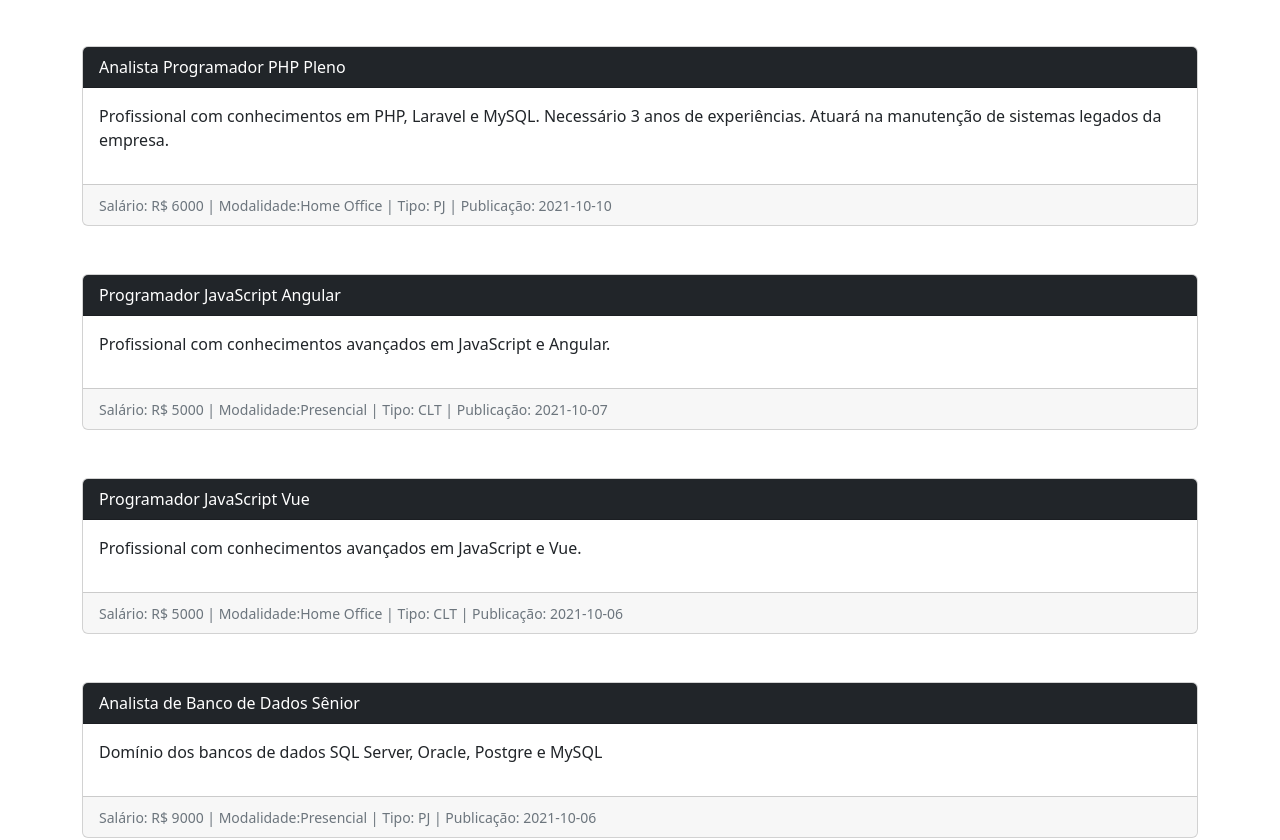
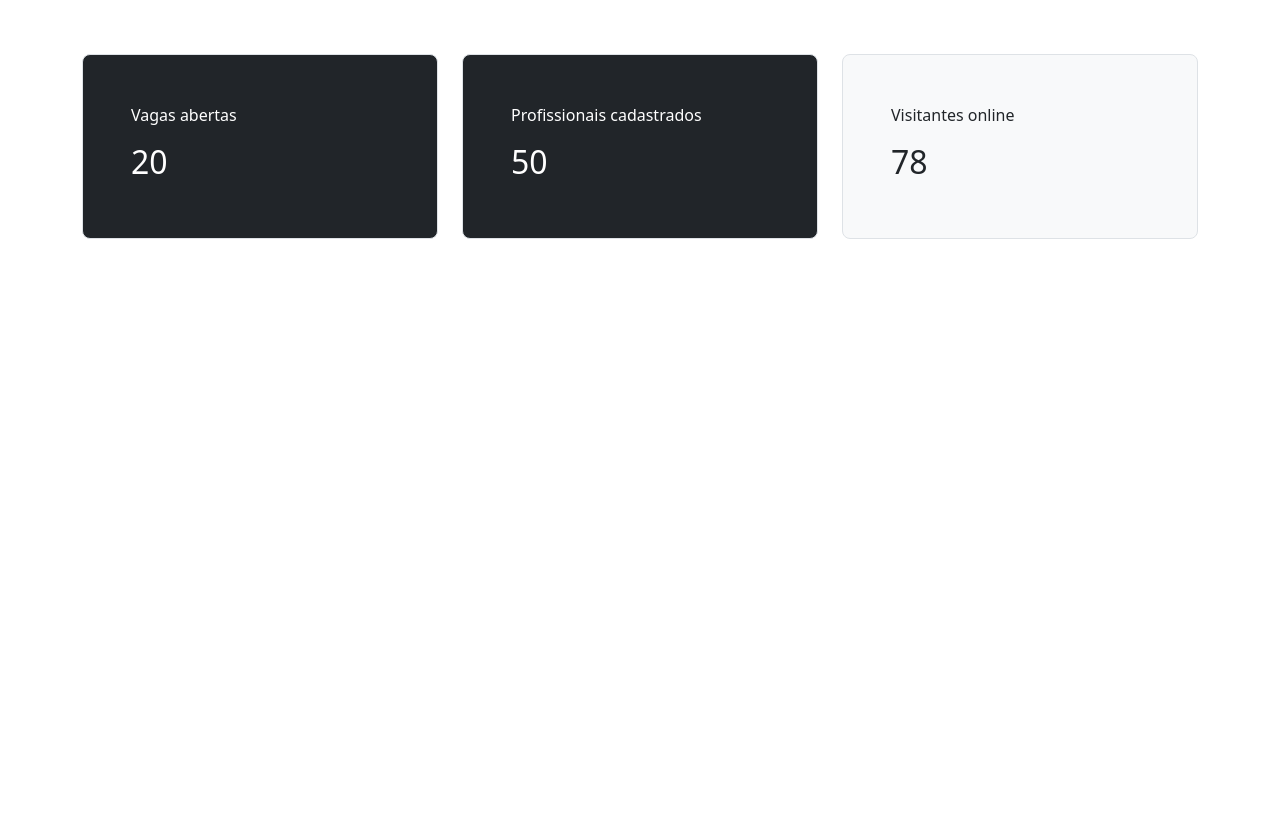
Before and after one commit to jonasmzsouza/vue-vagas, a Vue app: page / in a window 1280 px wide. Shown: the part 388-1228 px from the top of the page. After the commit the page ends 800 px from the top, so only its background shows below. Built offline with nearby package versions, Linux system fonts and the light colour scheme.

Commit message:
update(publicarcagacomponent | vagacomponent): storing records in localStorage and handling props with computed properties

```diff
--- a/src/components/comuns/VagaComponent.vue
+++ b/src/components/comuns/VagaComponent.vue
@@ -6,8 +6,8 @@
     </div>
     <div class="card-footer">
       <small class="text-muted">
-        Salário: R$ {{ salario }} | Modalidade:{{ modalidade }} | Tipo:
-        {{ tipo }} | Publicação: {{ publicacao }}
+        Salário: R$ {{ salario }} | Modalidade: {{ getModalidade }} | Tipo:
+        {{ getTipo }} | Publicação: {{ getPublicacao }}
       </small>
     </div>
   </div>
@@ -42,5 +42,29 @@ export default {
       required: true,
     },
   },
+  computed: {
+    getModalidade() {
+      switch (this.modalidade) {
+        case "1":
+          return "Home Office";
+        case "2":
+          return "Presencial";
+      }
+      return "";
+    },
+    getTipo() {
+      switch (this.tipo) {
+        case "1":
+          return "CLT";
+        case "2":
+          return "PJ";
+      }
+      return "";
+    },
+    getPublicacao() {
+      let dataPublicacao = new Date(this.publicacao);
+      return dataPublicacao.toLocaleDateString("pt-BR");
+    },
+  },
 };
 </script>
--- a/src/components/views/HomeComponent.vue
+++ b/src/components/views/HomeComponent.vue
@@ -57,53 +57,7 @@ export default {
   },
   data: () => ({
     usuariosOnline: 0,
-    vagas: [
-      {
-        titulo: "Analista Programador PHP Pleno",
-        descricao:
-          "Profissional com conhecimentos em PHP, Laravel e MySQL. Necessário 3 anos de experiências. Atuará na manutenção de sistemas legados da empresa.",
-        salario: 6000,
-        modalidade: "Home Office",
-        tipo: "PJ",
-        publicacao: "2021-10-10",
-      },
-      {
-        titulo: "Programador JavaScript Angular",
-        descricao:
-          "Profissional com conhecimentos avançados em JavaScript e Angular.",
-        salario: 5000,
-        modalidade: "Presencial",
-        tipo: "CLT",
-        publicacao: "2021-10-07",
-      },
-      {
-        titulo: "Programador JavaScript Vue",
-        descricao:
-          "Profissional com conhecimentos avançados em JavaScript e Vue.",
-        salario: 5000,
-        modalidade: "Home Office",
-        tipo: "CLT",
-        publicacao: "2021-10-06",
-      },
-      {
-        titulo: "Analista de Banco de Dados Sênior",
-        descricao:
-          "Domínio dos bancos de dados SQL Server, Oracle, Postgre e MySQL",
-        salario: 9000,
-        modalidade: "Presencial",
-        tipo: "PJ",
-        publicacao: "2021-10-06",
-      },
-      {
-        titulo: "Programador Web Júnior",
-        descricao:
-          "Conhecimentos básicos em HTML, CSS, JavaScript, Bootstrap, PHP e MySQL",
-        salario: 3000,
-        modalidade: "Presencial",
-        tipo: "CLT",
-        publicacao: "2021-10-05",
-      },
-    ],
+    vagas: [],
   }),
   methods: {
     getUsuariosOnline() {
@@ -113,6 +67,9 @@ export default {
   created() {
     setInterval(this.getUsuariosOnline, 1000);
   },
+  activated() {
+    this.vagas = JSON.parse(localStorage.getItem("vagas"));
+  },
 };
 </script>
 
--- a/src/components/views/PublicarVagaComponent.vue
+++ b/src/components/views/PublicarVagaComponent.vue
@@ -8,30 +8,41 @@
 
     <div class="row mt-3">
       <div class="col">
-        <labal class="form-label">Titulo da vaga</labal>
-        <input type="text" class="form-control" />
+        <label class="form-label">Titulo da vaga</label>
+        <input type="text" class="form-control" v-model="titulo" />
         <div class="form-text">Por exemplo: Programador JavaScripte VueJS.</div>
       </div>
     </div>
 
     <div class="row mt-3">
       <div class="col">
-        <labal class="form-label">Titulo da vaga</labal>
-        <textarea type="text" class="form-control" rows="5"></textarea>
+        <label class="form-label">Titulo da vaga</label>
+        <textarea
+          type="text"
+          class="form-control"
+          rows="5"
+          v-model="descricao"
+        ></textarea>
         <div class="form-text">Informe os detalhes da vaga.</div>
       </div>
     </div>
 
     <div class="row mt-3">
       <div class="col">
-        <labal class="form-label">Salário</labal>
-        <input type="number" class="form-control" />
+        <label class="form-label">Salário</label>
+        <input type="number" class="form-control" v-model="salario" />
         <div class="form-text">Informe o salário.</div>
       </div>
 
       <div class="col">
-        <labal class="form-label">Modalidade</labal>
-        <select name="modalidade" id="modalidade" class="form-select">
+        <label class="form-label">Modalidade</label>
+        <select
+          name="modalidade"
+          id="modalidade"
+          class="form-select"
+          v-model="modalidade"
+        >
+          <option value="" disabled>--Selecione</option>
           <option value="1">Home Office</option>
           <option value="2">Presencial</option>
         </select>
@@ -39,8 +50,9 @@
       </div>
 
       <div class="col">
-        <labal class="form-label">Tipo</labal>
-        <select name="tipo" id="tipo" class="form-select">
+        <label class="form-label">Tipo</label>
+        <select name="tipo" id="tipo" class="form-select" v-model="tipo">
+          <option value="" disabled>--Selecione</option>
           <option value="1">CLT</option>
           <option value="2">PJ</option>
         </select>
@@ -50,7 +62,9 @@
 
     <div class="row mt-3">
       <div class="col">
-        <buttton:button class="btn btn-primary">Cadastrar</buttton:button>
+        <button type="button" class="btn btn-primary" @click="salvarVaga()">
+          Cadastrar
+        </button>
       </div>
     </div>
   </div>
@@ -59,5 +73,31 @@
 <script>
 export default {
   name: "PublicarVagaComponent",
+  data: () => ({
+    titulo: "",
+    descricao: "",
+    salario: "",
+    modalidade: "",
+    tipo: "",
+  }),
+  methods: {
+    salvarVaga() {
+      let data = new Date(Date.now());
+      let vagas = JSON.parse(localStorage.getItem("vagas"));
+
+      if (!vagas) vagas = [];
+
+      vagas.push({
+        titulo: this.titulo,
+        descricao: this.descricao,
+        salario: this.salario,
+        modalidade: this.modalidade,
+        tipo: this.tipo,
+        publicacao: data.toISOString(),
+      });
+
+      localStorage.setItem("vagas", JSON.stringify(vagas));
+    },
+  },
 };
 </script>
```
